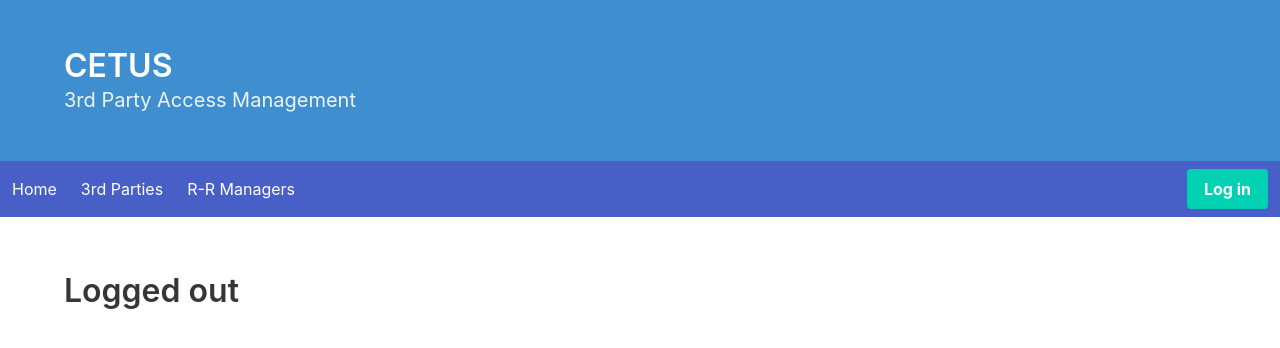
After one commit to diarmuidclarke/cetus, a Django app: page /cetus3pur/logout/ in a window 1280 px wide. The commit adds this page. Shown: the top 348 px of the page. Run offline with Django 3.2, Linux system fonts and the light colour scheme; some libraries are stand-ins or nearby versions.

Commit message:
trying to get logout button working, hmmm

```diff
--- a/cetusSite/cetus3pur/templates/base.html
+++ b/cetusSite/cetus3pur/templates/base.html
@@ -47,18 +47,18 @@
                 <div class="navbar-item">
                     {% if user.is_authenticated %}
 
-
                     <a class="button is-primary" href="/cetus3pur/userprofile/">
                         <i class="fas fa-user-alt"></i>
                         <strong>&nbsp;{{ user }} </strong>
                     </a>
 
-                    <form action="/cetus3pur/index/" method="post">
-                        <a class="button is-light" href="/cetus3pur/">
+                    <form action="/cetus3pur/logout/">
+                        <a class="button is-light">
                             <strong>Log out</strong>
                         </a>
                     </form>
-                    </span> {% else %}
+
+                    {% else %}
                     <div class="buttons">
                         <a class="button is-primary" href="/cetus3pur/userprofile/">
                             <strong>Log in</strong>
--- /dev/null
+++ b/cetusSite/cetus3pur/templates/cetus3pur/CETUSUser_Logout.html
@@ -0,0 +1,11 @@
+{% extends "base.html" %} {% block content %}
+<section>
+    <div class="container">
+        <div class="content">
+            <br>
+            <h1>Logged out</h1>
+        </div>
+    </div>
+</section>
+
+{% endblock %}
--- a/cetusSite/cetus3pur/templates/cetus3pur/userviewedit.html
+++ b/cetusSite/cetus3pur/templates/cetus3pur/userviewedit.html
@@ -8,8 +8,10 @@
         </div>
     </div>
 </section>
+
+
+
 <section>
-
     <div class="container">
         <div class="content">
             <form action="" method="post">
--- a/cetusSite/cetus3pur/urls.py
+++ b/cetusSite/cetus3pur/urls.py
@@ -8,6 +8,10 @@ urlpatterns = [
 
         # ex: /cetus3pur/userprofile/
     path('userprofile/', views.userprofile, name='CetusUser_Profile'),
+
+        # logout
+        # ex: /cetus3pur/logout
+    path('logout/', views.CETUSUser_Logout, name='CETUSUser_Logout'),
 
         # view all 3rd parties
         # ex: /cetus3pur/tpv
--- a/cetusSite/cetus3pur/views.py
+++ b/cetusSite/cetus3pur/views.py
@@ -17,14 +17,8 @@ from django.contrib.auth import logout
 
 
 # front page - third parties by default
-@csrf_exempt
 def index(request):
-    if request.method == 'POST':
-        # user = request.user
-        logout(request)
-        return render(request, 'cetus3pur/index.html', )
-    else:
-        return render(request, 'cetus3pur/index.html', )
+    return render(request, 'cetus3pur/index.html', )
 
 
 
@@ -50,6 +44,16 @@ def userprofile(request):
         perm_as_str += (perm + "<br>")
 
     return render(request, 'cetus3pur/CetusUser_Profile.html', { 'permies' : sorted_list_of_permissions} )
+
+
+# logout
+@csrf_exempt
+def CETUSUser_Logout(request):
+    if request.method == 'POST':
+        logout(request)
+        return render(request, 'cetus3pur/CETUSUser_Logout.html', )
+    else:
+        return render(request, 'cetus3pur/CETUSUser_Logout.html', )
 
 
 
```
